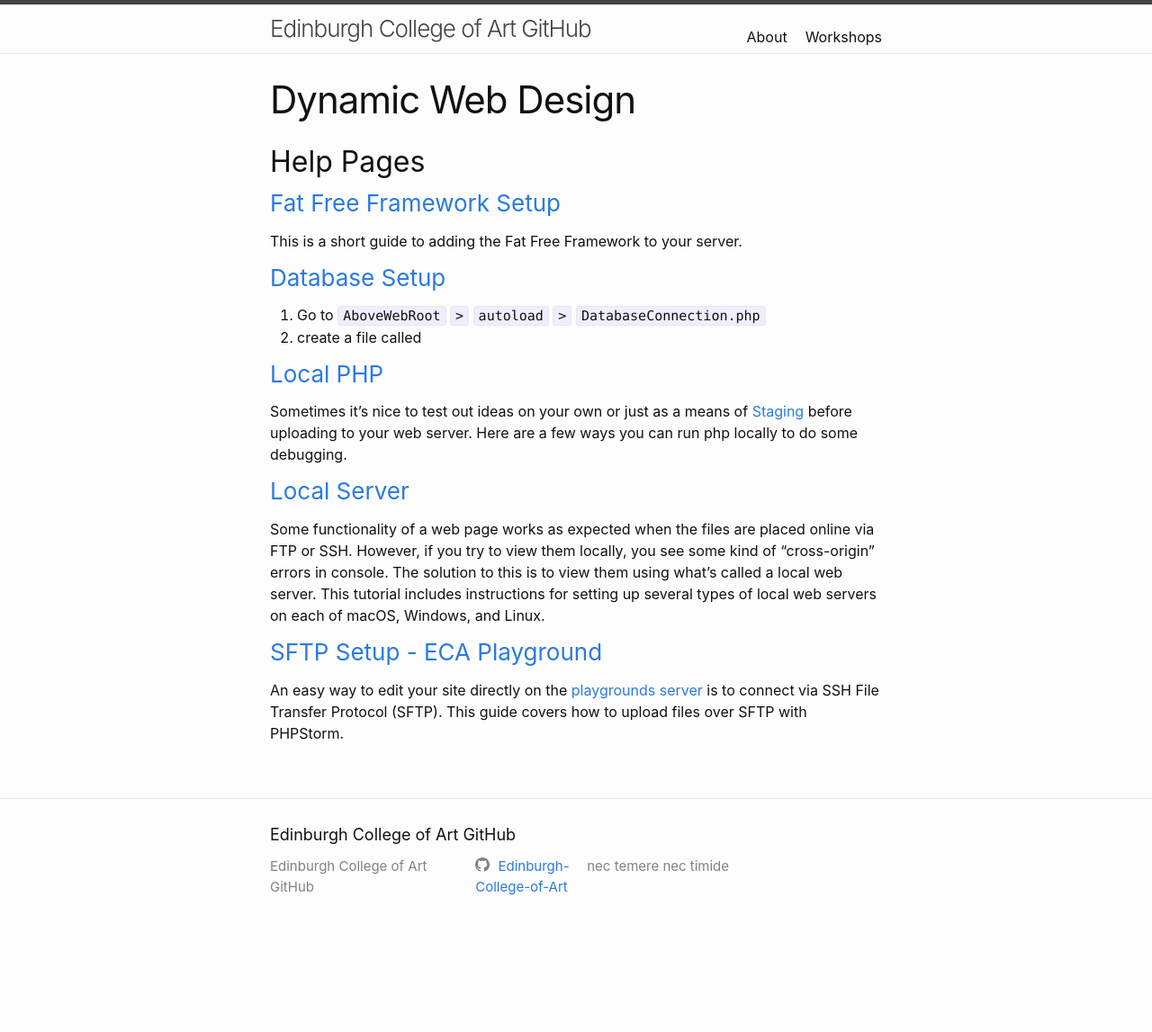
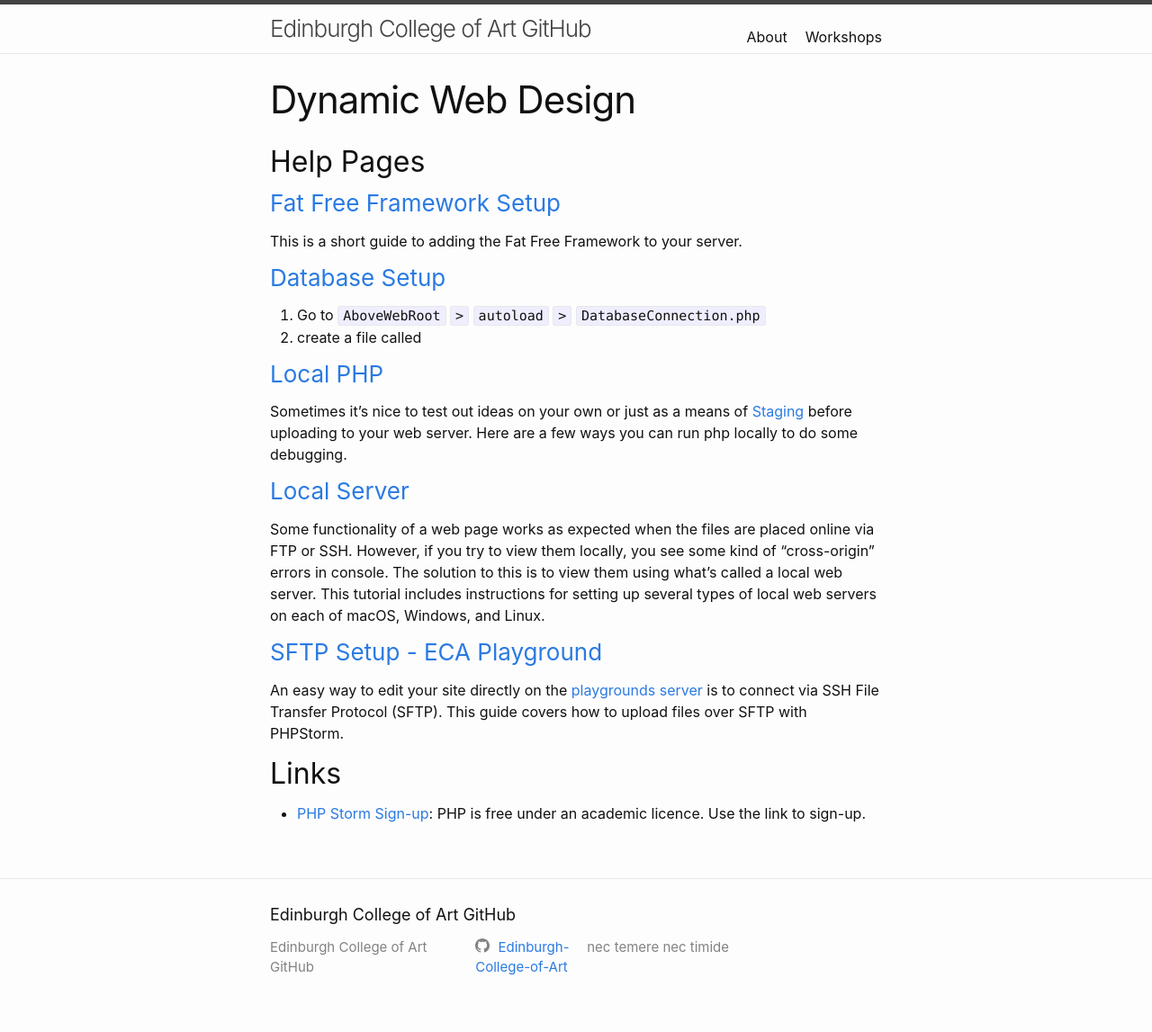
Before and after one commit to Edinburgh-College-of-Art/Ediburgh-College-of-Art.github.io, a Jekyll site: the page built from _courses/dwd/index.md, in a window 1280 px wide. Shown: the whole page at 90% size. Built offline with Jekyll 4.4.1, drawn with Linux system fonts in a browser that asks for light colours; nearby versions of some CDN libraries; before the commit the page ends 1057 px from its top, so only the background shows below that.

Commit message:
add php storm link

```diff
--- a/_courses/dwd/index.md
+++ b/_courses/dwd/index.md
@@ -9,3 +9,7 @@
 ## Help Pages
 
 {%- include course_index.html course_title="Dynamic Web Design" -%}
+
+## Links
+
+- [PHP Storm Sign-up](https://www.jetbrains.com/student/): PHP is free under an academic licence. Use the link to sign-up.
```
